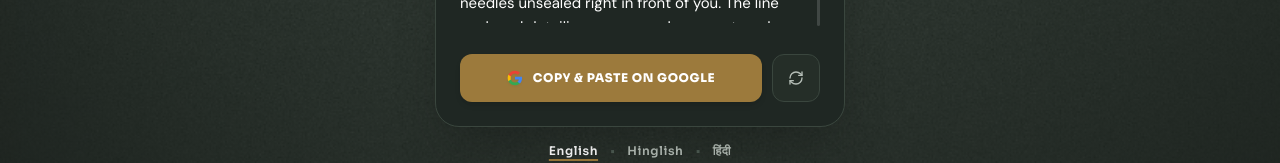
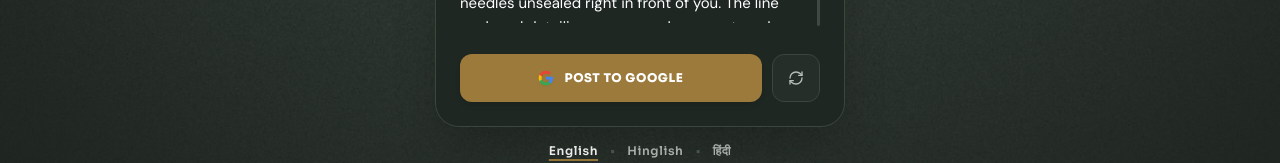
Before and after one commit to vivekgajdhane/google-review-automation, a Next.js app: page / in a window 1280 px wide. Shown: the part 609-772 px from the top of the page. Built offline with nearby package versions, Linux system fonts and the light colour scheme.

Commit message:
chore(bhikshu): change button text from COPY & PASTE ON GOOGLE to POST TO GOOGLE

```diff
--- a/src/components/bhikshu/BhikshuReviewInterface.tsx
+++ b/src/components/bhikshu/BhikshuReviewInterface.tsx
@@ -468,7 +468,7 @@ END:VCARD`;
               ) : (
                 <>
                   <GoogleGIcon className="w-4 h-4 shrink-0 drop-shadow-sm" />
-                  <span>COPY &amp; PASTE ON GOOGLE</span>
+                  <span>POST TO GOOGLE</span>
                 </>
               )}
             </button>
```
